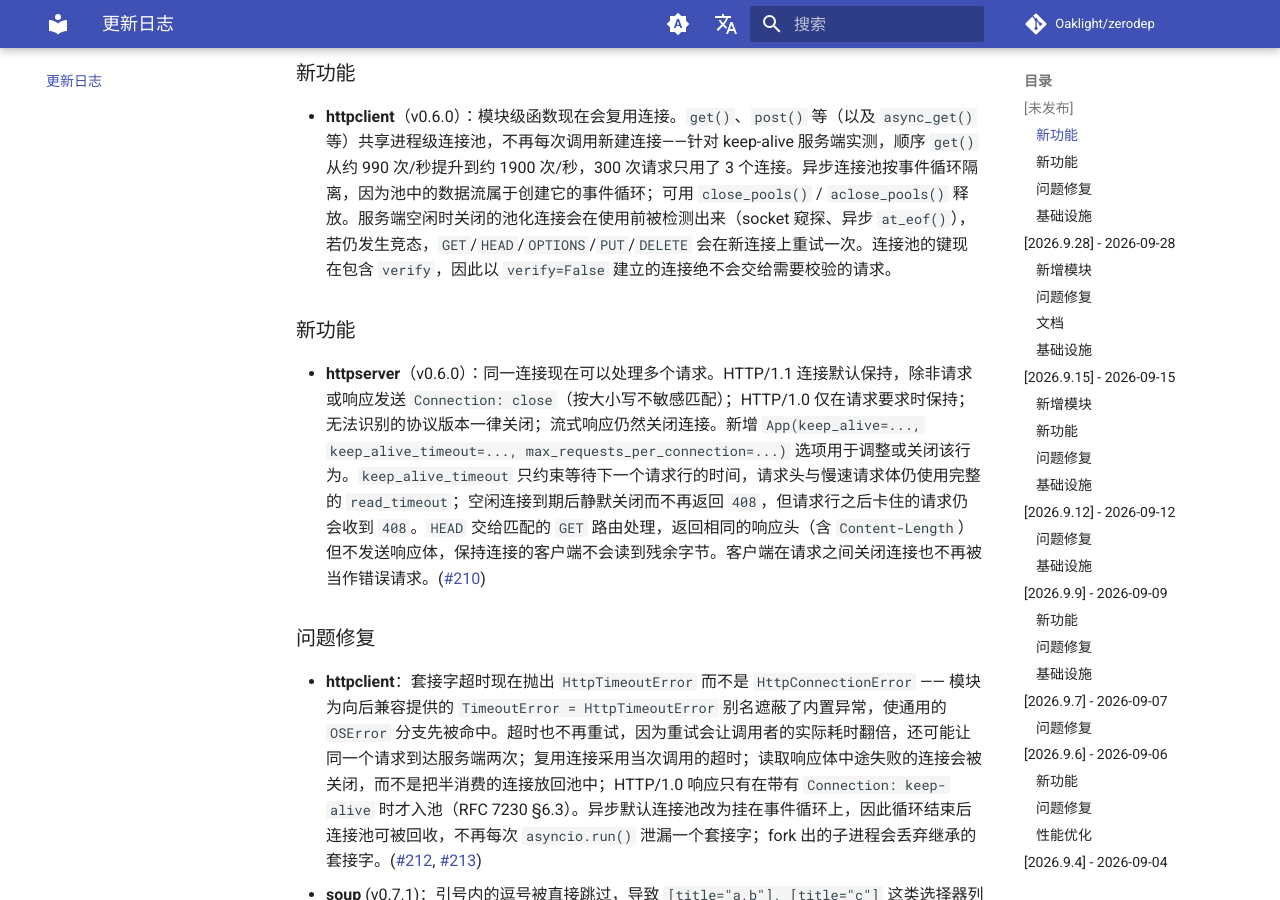
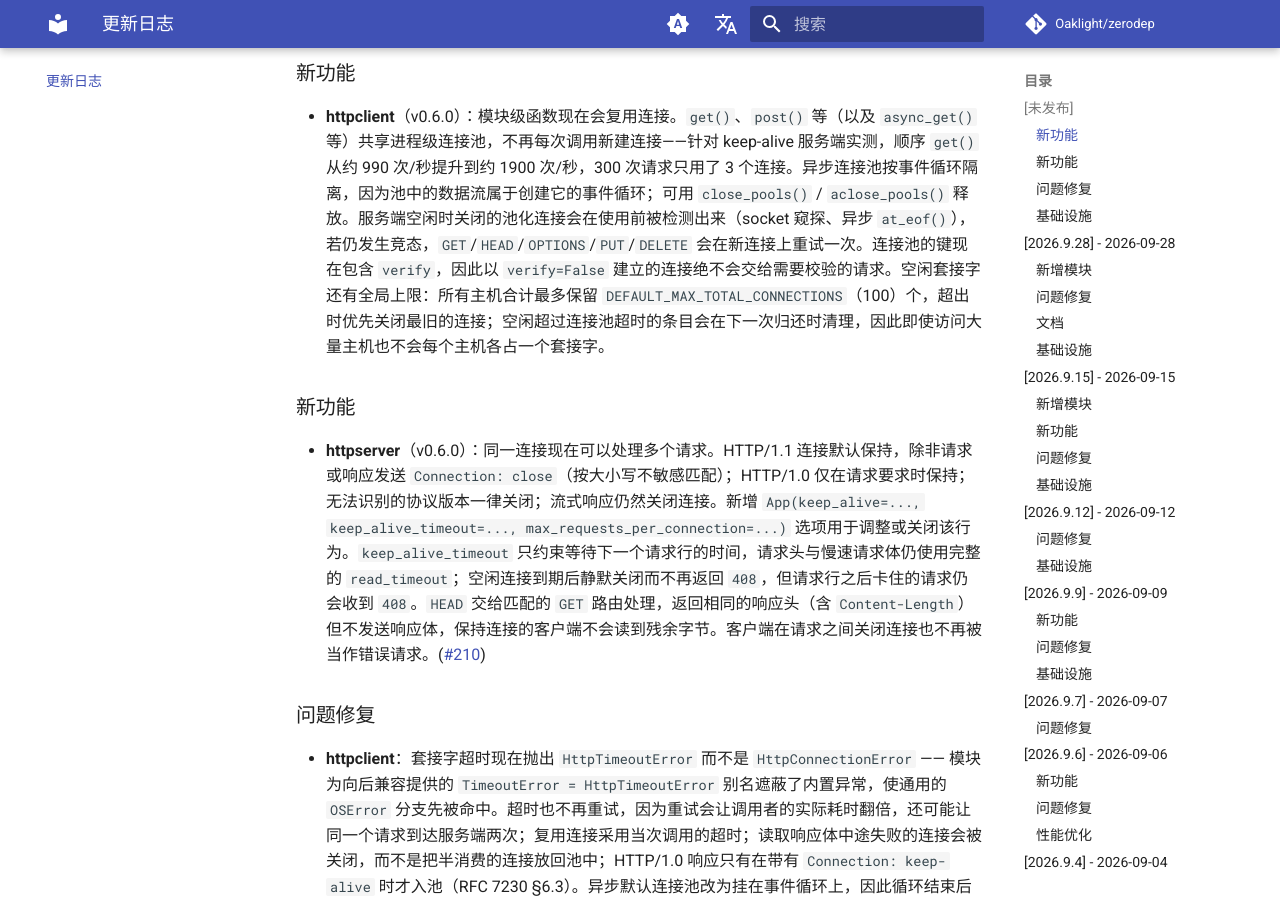
Before and after one commit to Oaklight/zerodep, an MkDocs documentation site: the page built from docs/changelog.md, in a window 1280 px wide and 900 px high, scrolled down 328 px. Built offline with MkDocs 1.6.1 and Material for MkDocs 9.7.7, drawn with Linux system fonts in a browser that asks for light colours; comment, search, counter and statistics services are not loaded.

Commit message:
docs(httpclient)：空闲连接有全局上限
记录 DEFAULT_MAX_TOTAL_CONNECTIONS 与 max_total_connections。

```diff
--- a/docs/changelog.md
+++ b/docs/changelog.md
@@ -8,7 +8,7 @@
 
 ### 新功能
 
-- **httpclient**（v0.6.0）：模块级函数现在会复用连接。`get()`、`post()` 等（以及 `async_get()` 等）共享进程级连接池，不再每次调用新建连接——针对 keep-alive 服务端实测，顺序 `get()` 从约 990 次/秒提升到约 1900 次/秒，300 次请求只用了 3 个连接。异步连接池按事件循环隔离，因为池中的数据流属于创建它的事件循环；可用 `close_pools()` / `aclose_pools()` 释放。服务端空闲时关闭的池化连接会在使用前被检测出来（socket 窥探、异步 `at_eof()`），若仍发生竞态，`GET`/`HEAD`/`OPTIONS`/`PUT`/`DELETE` 会在新连接上重试一次。连接池的键现在包含 `verify`，因此以 `verify=False` 建立的连接绝不会交给需要校验的请求。
+- **httpclient**（v0.6.0）：模块级函数现在会复用连接。`get()`、`post()` 等（以及 `async_get()` 等）共享进程级连接池，不再每次调用新建连接——针对 keep-alive 服务端实测，顺序 `get()` 从约 990 次/秒提升到约 1900 次/秒，300 次请求只用了 3 个连接。异步连接池按事件循环隔离，因为池中的数据流属于创建它的事件循环；可用 `close_pools()` / `aclose_pools()` 释放。服务端空闲时关闭的池化连接会在使用前被检测出来（socket 窥探、异步 `at_eof()`），若仍发生竞态，`GET`/`HEAD`/`OPTIONS`/`PUT`/`DELETE` 会在新连接上重试一次。连接池的键现在包含 `verify`，因此以 `verify=False` 建立的连接绝不会交给需要校验的请求。空闲套接字还有全局上限：所有主机合计最多保留 `DEFAULT_MAX_TOTAL_CONNECTIONS`（100）个，超出时优先关闭最旧的连接；空闲超过连接池超时的条目会在下一次归还时清理，因此即使访问大量主机也不会每个主机各占一个套接字。
 
 ### 新功能
 
```
Also changed, not shown: docs/modules/httpclient.md (+1 -1 lines).
